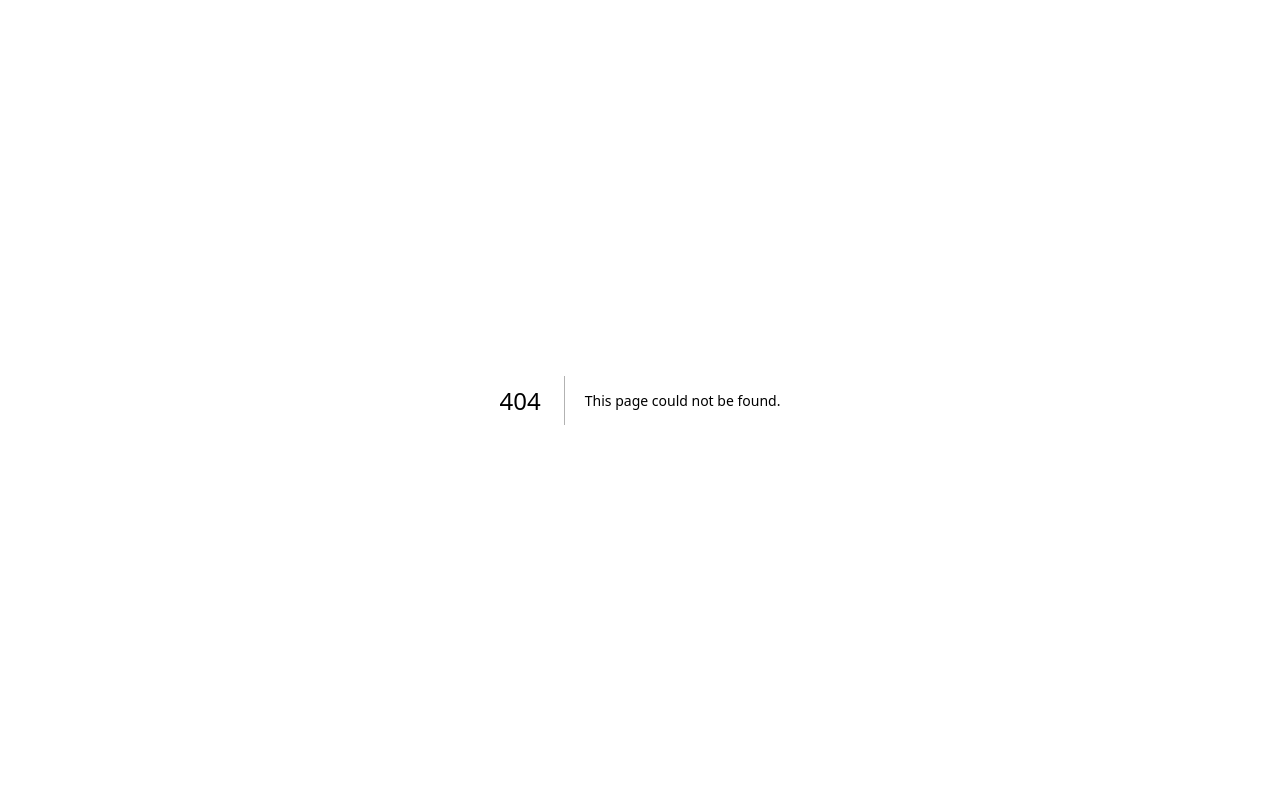
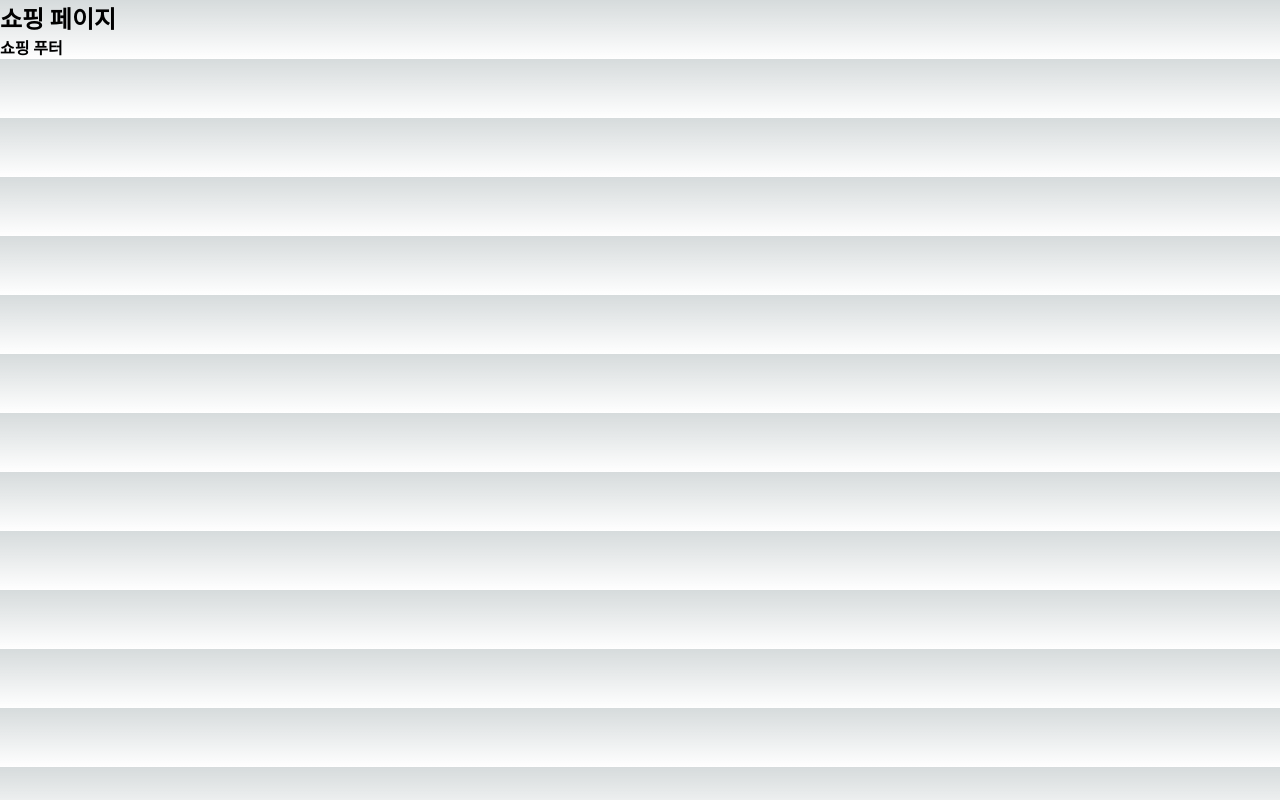
Before and after one commit to kokyusik91/KJMD, a Next.js app in the folder apps/holy-maps/: page /shop in a window 1280 px wide. Before the commit this address had no page. Built offline with nearby package versions, Linux system fonts and the light colour scheme.

Commit message:
✨ Routes Group 셋팅

```diff
--- /dev/null
+++ b/apps/holy-maps/src/app/(map)/maps/page.tsx
@@ -0,0 +1,5 @@
+function MapPage() {
+  return <h1>지도 페이지</h1>
+}
+
+export default MapPage
--- /dev/null
+++ b/apps/holy-maps/src/app/(shop)/layout.tsx
@@ -0,0 +1,24 @@
+import type { Metadata } from 'next'
+import { Inter } from 'next/font/google'
+
+const inter = Inter({ subsets: ['latin'] })
+
+export const metadata: Metadata = {
+  title: 'Create Next App',
+  description: 'Generated by create next app'
+}
+// 레이아웃 컴포넌트 서버
+export default function ShopRootLayout({
+  children
+}: {
+  children: React.ReactNode
+}) {
+  return (
+    <>
+      <article>
+        {children}
+        <strong>쇼핑 푸터</strong>
+      </article>
+    </>
+  )
+}
--- /dev/null
+++ b/apps/holy-maps/src/app/(shop)/shop/page.tsx
@@ -0,0 +1,5 @@
+function ShopPage() {
+  return <h2>쇼핑 페이지</h2>
+}
+
+export default ShopPage
```
Also changed, not shown: apps/holy-maps/src/app/(map)/layout.tsx (added, +24 -0 lines).
